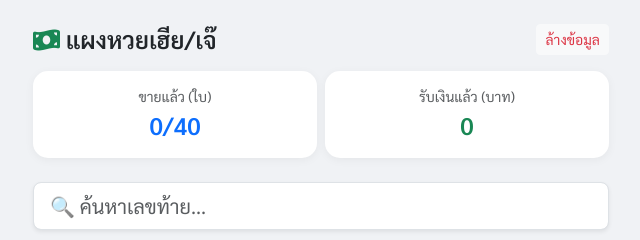
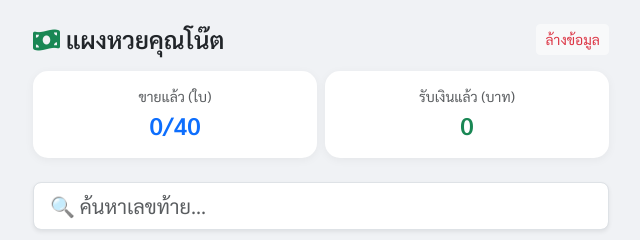
Before and after one commit to fngziii/fngziii.github.io, a plain HTML site: page index.html in a window 1280 px wide. Shown: the top 240 px of the page, 319-959 px from the left. Drawn offline with nearby package versions, Linux system fonts and the light colour scheme.

Commit message:
Update index.html

```diff
--- a/index.html
+++ b/index.html
@@ -39,7 +39,7 @@
 
 <div class="container mt-4">
     <div class="d-flex justify-content-between align-items-center mb-3">
-        <h4 class="fw-bold m-0"><i class="fas fa-money-bill-wave text-success"></i> แผงหวยเฮีย/เจ๊</h4>
+        <h4 class="fw-bold m-0"><i class="fas fa-money-bill-wave text-success"></i> แผงหวยคุณโน๊ต</h4>
         <button onclick="clearData()" class="btn btn-sm btn-light text-danger">ล้างข้อมูล</button>
     </div>
 
```
